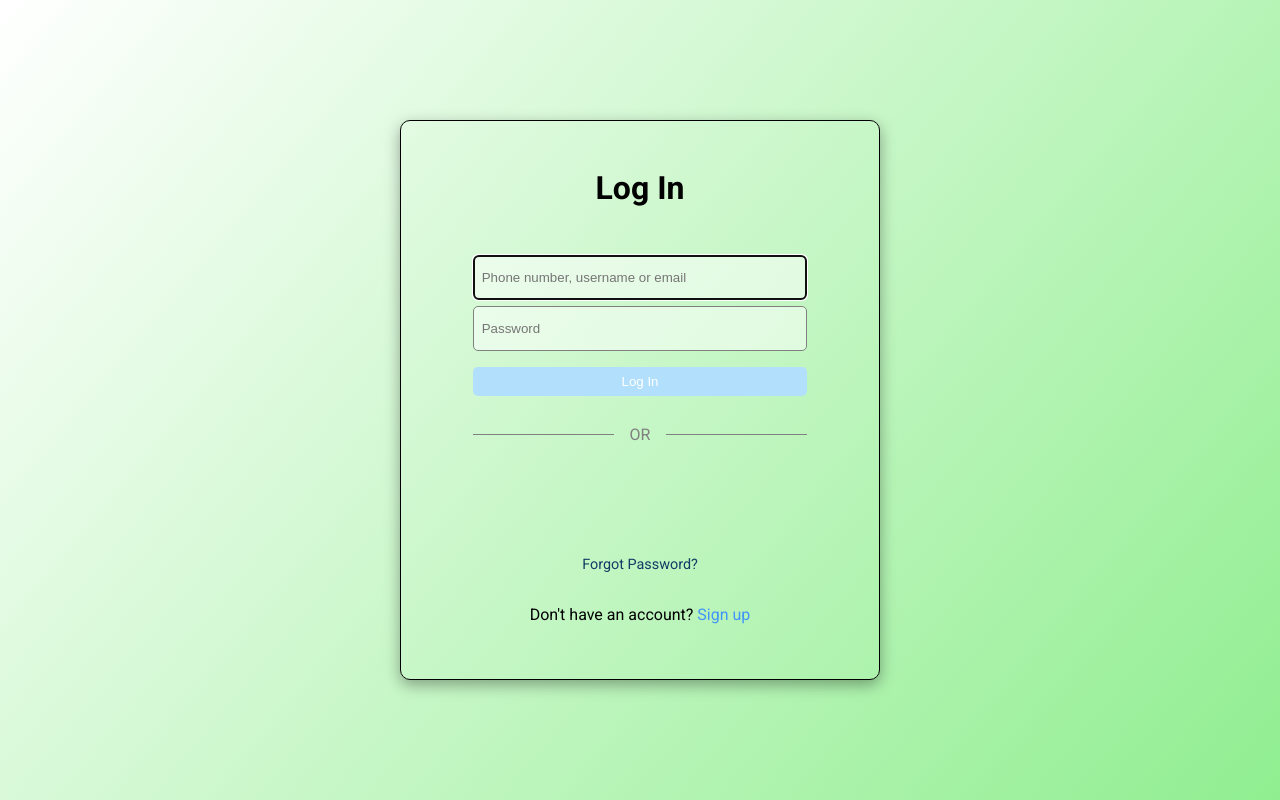
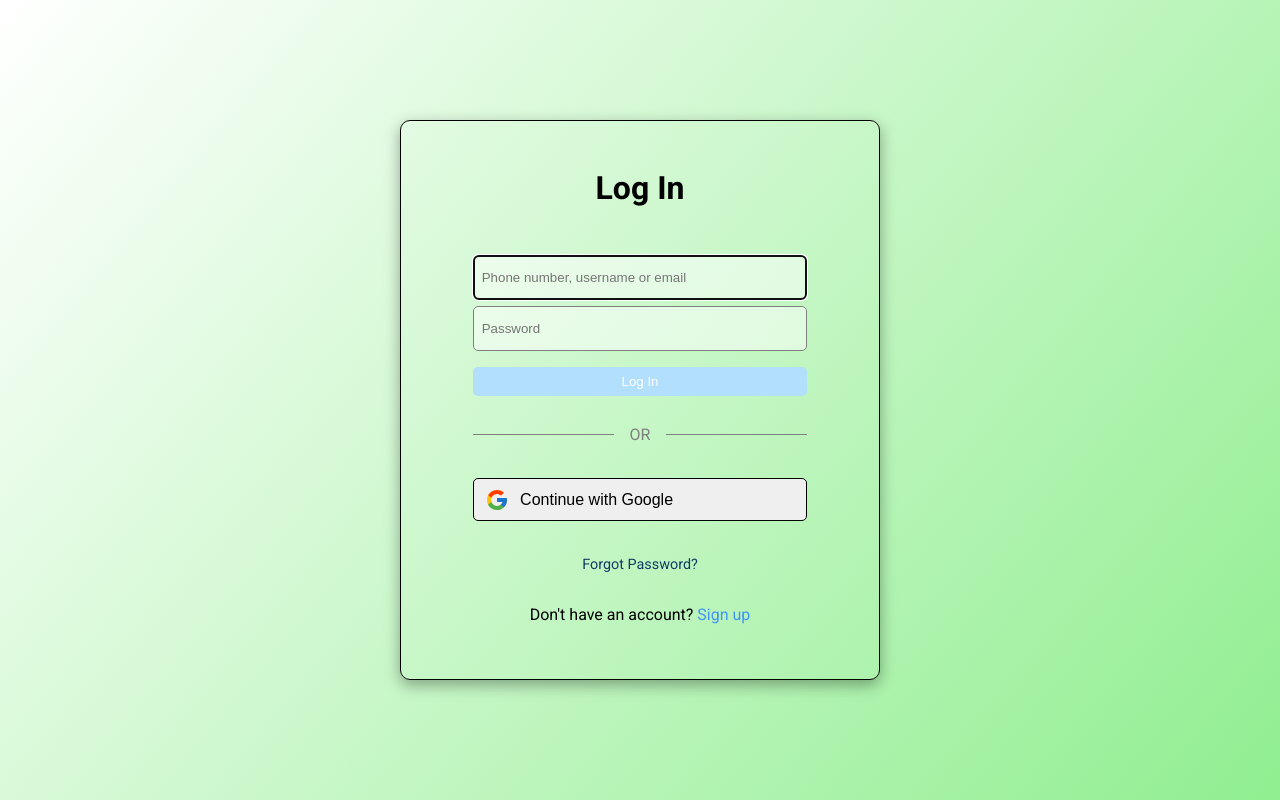
Before and after one commit to JoelKong/OAuth-Form, a React (Create React App) app in the folder client/: page / in a window 1280 px wide. Built offline with nearby package versions, Linux system fonts and the light colour scheme.

Commit message:
chore: updated custom button for oauth

```diff
--- a/client/package.json
+++ b/client/package.json
@@ -3,10 +3,13 @@
   "version": "0.1.0",
   "private": true,
   "dependencies": {
+    "@react-oauth/google": "^0.5.1",
     "@testing-library/jest-dom": "^5.16.5",
     "@testing-library/react": "^13.4.0",
     "@testing-library/user-event": "^13.5.0",
+    "axios": "^1.2.1",
     "dotenv-webpack": "^8.0.1",
+    "jwt-decode": "^3.1.2",
     "react": "^18.2.0",
     "react-dom": "^18.2.0",
     "react-icons": "^4.7.1",
--- a/client/public/index.html
+++ b/client/public/index.html
@@ -25,7 +25,6 @@
       Learn how to configure a non-root public URL by running `npm run build`.
     -->
     <title>OAuth Form</title>
-    <script src="https://accounts.google.com/gsi/client" async defer></script>
   </head>
   <body>
     <noscript>You need to enable JavaScript to run this app.</noscript>
--- a/client/src/App.js
+++ b/client/src/App.js
@@ -1,3 +1,4 @@
+import { GoogleOAuthProvider } from "@react-oauth/google";
 import { Routes, Route } from "react-router-dom";
 import { Navigate } from "react-router-dom";
 import { Login } from "./components/Login.jsx";
@@ -11,9 +12,11 @@ function App() {
   };
 
   return (
-    <Routes>
-      <Route path="/" element={<Login />} />
-    </Routes>
+    <GoogleOAuthProvider clientId={process.env.CLIENT_ID}>
+      <Routes>
+        <Route path="/" element={<Login />} />
+      </Routes>
+    </GoogleOAuthProvider>
   );
 }
 
--- a/client/src/components/Login.jsx
+++ b/client/src/components/Login.jsx
@@ -1,31 +1,28 @@
 import { React, useState } from "react";
+import { useGoogleLogin } from "@react-oauth/google";
+import { FcGoogle } from "react-icons/fc";
+import axios from "axios";
+import jwt_decode from "jwt-decode";
 
 export const Login = () => {
   //States
   const [input, setInput] = useState({ keyInput: "", password: "" });
+  const [user, setUser] = useState({});
 
   //Google OAuth
-  window.onGoogleLibraryLoad = () => {
-    /* global google */
-    google.accounts.id.initialize({
-      client_id: process.env.CLIENT_ID,
-      // ux_mode: "redirect",
-      callback: handleCallbackResponse,
-    });
-
-    google.accounts.id.renderButton(
-      document.getElementById("login-form-google"),
-      {
-        theme: "outline",
-        width: "300px",
-        text: "continue_with",
-      }
-    );
-  };
-
-  const handleCallbackResponse = (response) => {
-    console.log("Encoded JWT ID token: " + response.credential);
-  };
+  const login = useGoogleLogin({
+    onSuccess: async (response) => {
+      const res = await axios.get(
+        "https://www.googleapis.com/oauth2/v3/userinfo",
+        {
+          headers: {
+            Authorization: `Bearer ${response.access_token}`,
+          },
+        }
+      );
+      console.log(res.data);
+    },
+  });
 
   const handleSubmit = (e) => {
     e.preventDefault();
@@ -80,10 +77,12 @@ export const Login = () => {
             <div className="login-form-option">
               <p>OR</p>
             </div>
-            <div
-              id="login-form-google"
-              className="login-form-googleclass"
-            ></div>
+            <div className="login-form-google">
+              <button onClick={login} className="login-form-google__button">
+                <FcGoogle className="login-form-google__icon" />
+                <p className="login-form-google__text">Continue with Google</p>
+              </button>
+            </div>
             <a
               className="login-form-forgotpassword"
               draggable="true"
--- a/client/src/components/login.css
+++ b/client/src/components/login.css
@@ -98,13 +98,33 @@
   margin-top: 0.6rem;
 }
 
-.login-form-googleclass {
+.login-form-google {
   margin-top: 2rem;
   width: 70%;
   height: 3rem;
   display: flex;
   align-items: center;
   justify-content: center;
+}
+
+.login-form-google__button {
+  display: flex;
+  align-items: center;
+  padding-left: 0.7rem;
+  width: 100%;
+  height: 2.7rem;
+  border-radius: 5px;
+  border: 1px solid black;
+  cursor: pointer;
+}
+
+.login-form-google__icon {
+  font-size: 1.5rem;
+}
+
+.login-form-google__text {
+  font-size: 1rem;
+  padding: 0.1rem 0 0 0.7rem;
 }
 
 .login-form-forgotpassword {
```
Also changed, not shown: 1 other file (tests, documents, lock files or other folders).
